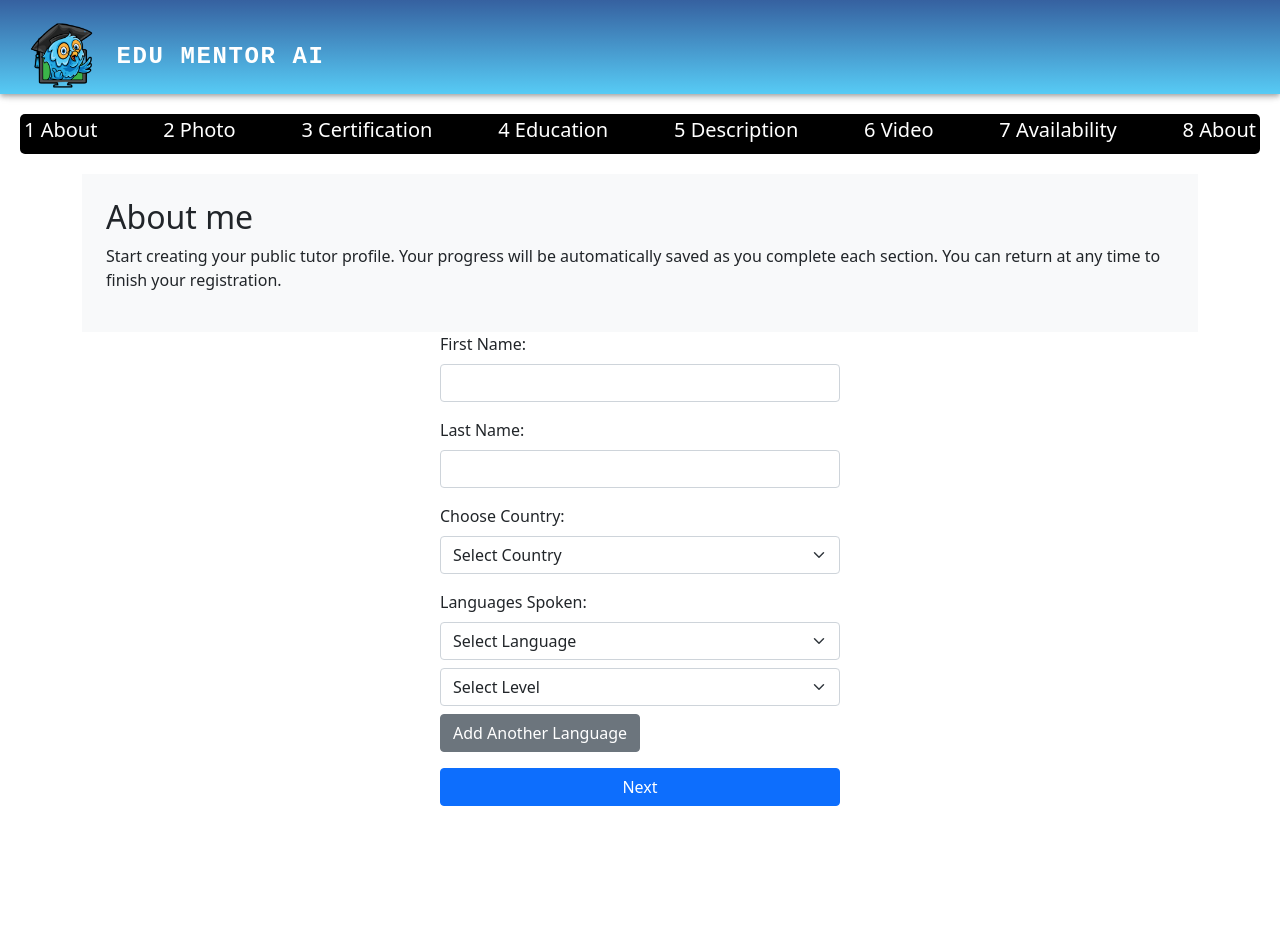
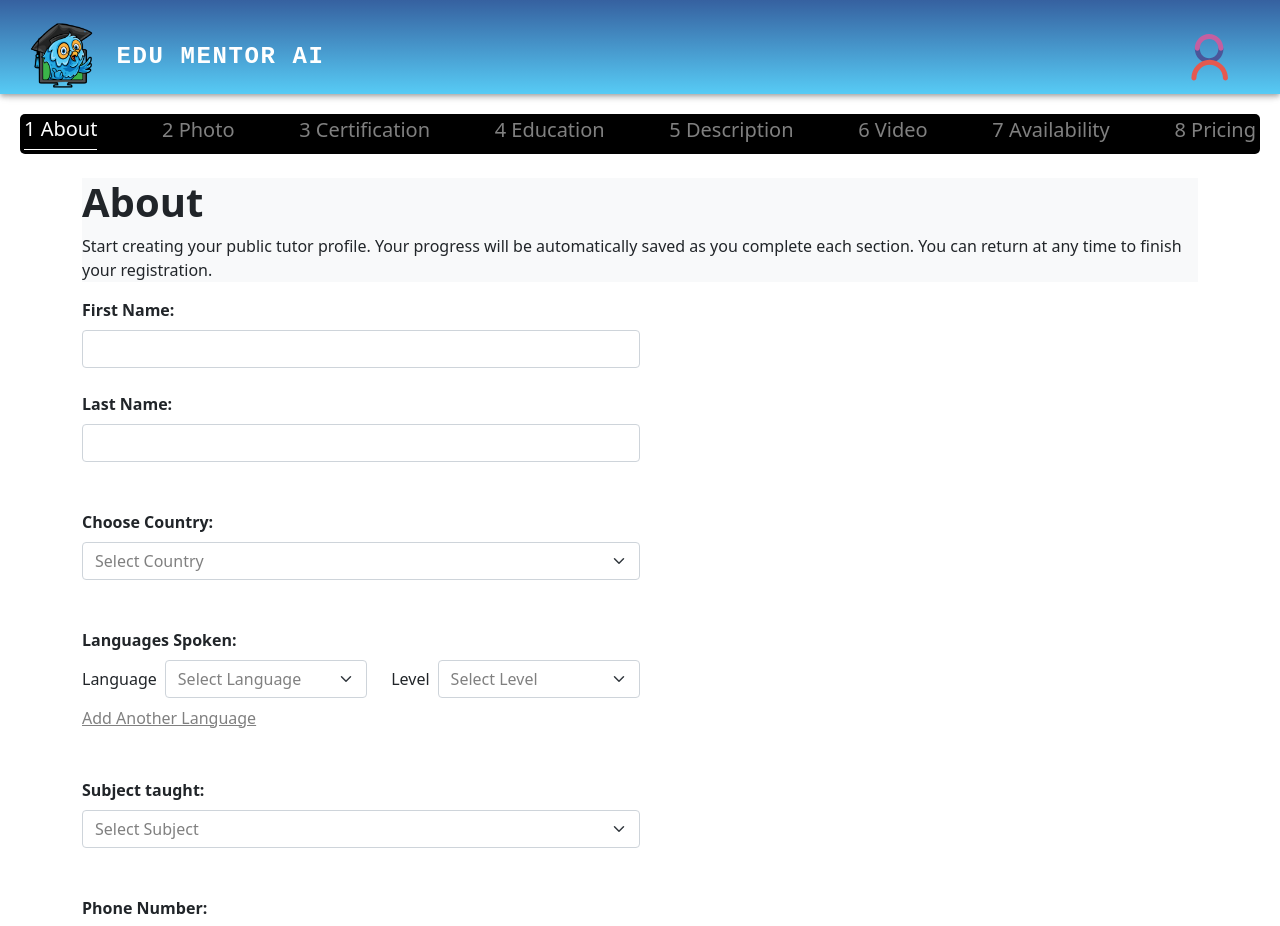
Before and after one commit to ArhumCH10/Edu-Mentor-AI, a React (Vite) app: page /tutor-signup in a window 1280 px wide. Shown: the top 926 px of the page. Before the commit the page ends 854 px from the top, so only its background shows below. Built offline with nearby package versions, Linux system fonts and the light colour scheme; the HTML template or start-up script is replaced by a standard one; a web font is replaced by a local one.

Commit message:
sign up process 1 complete

```diff
--- a/package.json
+++ b/package.json
@@ -20,8 +20,10 @@
     "react-hook-form": "^7.49.2",
     "react-hot-toast": "^2.4.1",
     "react-icons": "^4.11.0",
+    "react-phone-number-input": "^3.3.8",
     "react-query": "^3.39.3",
     "react-router-dom": "^6.17.0",
+    "react-select": "^5.8.0",
     "react-toastify": "^9.1.3",
     "styled-components": "^6.1.0"
   },
--- a/src/pages/TeacherSignUpProcess/About.jsx
+++ b/src/pages/TeacherSignUpProcess/About.jsx
@@ -1,23 +1,25 @@
 import { useState } from "react";
+import PhoneInput from "react-phone-number-input";
+import "react-phone-number-input/style.css";
+import { isValidPhoneNumber } from "react-phone-number-input";
+import "react-phone-number-input/style.css";
+import PropTypes from "prop-types";
 
-const About = () => {
+// eslint-disable-next-line no-unused-vars
+const About = ({ activePage, setActivePage, setActiveComponent }) => {
   const [formData, setFormData] = useState({
     firstName: "",
     lastName: "",
     country: "",
+    subject: "",
     languages: [{ language: "", level: "" }],
   });
+  const [isOver18, setIsOver18] = useState(false);
+  const [value, setValue] = useState();
 
-  //   const isFormValid = () => {
-  //     return (
-  //       formData.firstName &&
-  //       formData.lastName &&
-  //       formData.country &&
-  //       formData.languages.every(
-  //         (language) => language.language && language.level
-  //       )
-  //     );
-  //   };
+  const handleCheckboxChange = () => {
+    setIsOver18(!isOver18);
+  };
 
   const handleChange = (field, value) => {
     setFormData({ ...formData, [field]: value });
@@ -35,20 +37,56 @@ const About = () => {
       languages: [...formData.languages, { language: "", level: "" }],
     });
   };
+  const handleNext = () => {
+    for (const key in formData) {
+      if (!formData[key]) {
+        alert(
+          `Please fill in the ${key
+            .replace(/([A-Z])/g, " $1")
+            .toLowerCase()} field.`
+        );
+        return;
+      }
+    }
+    if (
+      formData.languages.some(
+        (language) => !language.language || !language.level
+      )
+    ) {
+      alert("Please fill in all the language details.");
+      return; // Stop execution if any language detail is missing
+    }
 
-  const handleNext = () => {
-    // Check if the form is valid before proceeding
-    // if (isFormValid()) {
-    //   // Handle form submission or navigation to the next step
-    //   console.log("Form Data:", formData);
-    // } else {
-    // }
+    // Check if the phone number is entered
+    if (!value || !isValidPhoneNumber(value)) {
+      alert("Please enter a valid phone number.");
+      return; // Stop execution if the phone number is missing or invalid
+    }
+
+    // Check if the checkbox is checked
+    if (!isOver18) {
+      alert("Please confirm that you are over 18 years old.");
+      return; // Stop execution if the checkbox is not checked
+    }
+
+    // If all checks pass, proceed with form submission or navigation
+    setActivePage((prevPage) => prevPage + 1);
+    switch (activePage) {
+      case 1:
+        setActiveComponent("Photo");
+        break;
+      // Add cases for other pages/components as needed
+      default:
+        setActiveComponent("About");
+    }
+
+    console.log("Form Data:", formData);
   };
 
   return (
-    <div className="container">
-      <div className="bg-light text-black p-4" style={{ width: "100%" }}>
-        <h2>About me</h2>
+    <div className="container mt-4">
+      <div className="bg-light text-black p-0">
+        <h1 style={{ fontWeight: "bold" }}>About</h1>
         <p>
           Start creating your public tutor profile. Your progress will be
           automatically saved as you complete each section. You can return at
@@ -56,12 +94,13 @@ const About = () => {
         </p>
       </div>
 
-      <form
-        className="mt-0 d-flex flex-column align-items-right"
-        style={{ width: "400px", margin: "auto" }}
-      >
-        <div className="mb-3">
-          <label htmlFor="firstName" className="form-label">
+      <form className="mt-0">
+        <div className="mb-3" style={{ width: "50%" }}>
+          <label
+            htmlFor="firstName"
+            className="form-label"
+            style={{ fontWeight: "bold" }}
+          >
             First Name:
           </label>
           <input
@@ -75,8 +114,12 @@ const About = () => {
           />
         </div>
 
-        <div className="mb-3">
-          <label htmlFor="lastName" className="form-label">
+        <div className="mt-4" style={{ width: "50%" }}>
+          <label
+            htmlFor="lastName"
+            className="form-label"
+            style={{ fontWeight: "bold" }}
+          >
             Last Name:
           </label>
           <input
@@ -90,8 +133,12 @@ const About = () => {
           />
         </div>
 
-        <div className="mb-3">
-          <label htmlFor="country" className="form-label">
+        <div className="mb-3 mt-5" style={{ width: "50%" }}>
+          <label
+            htmlFor="country"
+            className="form-label"
+            style={{ fontWeight: "bold" }}
+          >
             Choose Country:
           </label>
           <select
@@ -101,17 +148,27 @@ const About = () => {
             onChange={(e) => handleChange("country", e.target.value)}
             className="form-select"
             required
+            style={{ color: "grey" }}
           >
-            <option value="">Select Country</option>
+            <option value="" disabled selected>
+              Select Country
+            </option>
             <option value="us">United States</option>
             <option value="uk">United Kingdom</option>
           </select>
         </div>
 
-        <div className="mb-3">
-          <label className="form-label">Languages Spoken:</label>
+        <div className="mb-3 mt-5" style={{ width: "50%" }}>
+          <label className="form-label" style={{ fontWeight: "bold" }}>
+            Languages Spoken:
+          </label>
           {formData.languages.map((language, index) => (
-            <div key={index} className="mb-2">
+            <div
+              key={index}
+              className="mb-2"
+              style={{ display: "flex", alignItems: "center" }}
+            >
+              <label style={{ marginRight: "8px" }}>Language</label>
               <select
                 value={language.language}
                 onChange={(e) =>
@@ -119,41 +176,114 @@ const About = () => {
                 }
                 className="form-select me-2"
                 required
+                style={{ color: "grey" }}
               >
-                <option value="">Select Language</option>
+                <option value="" disabled>
+                  Select Language
+                </option>
                 <option value="english">English</option>
                 <option value="spanish">Spanish</option>
               </select>
 
+              <label style={{ marginLeft: "16px", marginRight: "8px" }}>
+                Level
+              </label>
               <select
                 value={language.level}
                 onChange={(e) =>
                   handleLanguageChange(index, "level", e.target.value)
                 }
-                className="form-select mt-2"
+                className="form-select mt-0"
                 required
+                style={{ color: "grey" }}
               >
-                <option value="">Select Level</option>
+                <option value="" disabled>
+                  Select Level
+                </option>
                 <option value="beginner">Beginner</option>
                 <option value="intermediate">Intermediate</option>
                 <option value="advanced">Advanced</option>
               </select>
             </div>
           ))}
-          <button
-            type="button"
+          <a
+            style={{
+              cursor: "pointer",
+              textDecoration: "underline",
+              color: "grey",
+            }}
             onClick={addLanguage}
-            className="btn btn-secondary"
           >
             Add Another Language
-          </button>
+          </a>
+        </div>
+
+        <div className="mb-3 mt-5" style={{ width: "50%" }}>
+          <label
+            htmlFor="subject"
+            className="form-label"
+            style={{ fontWeight: "bold" }}
+          >
+            Subject taught:
+          </label>
+          <select
+            id="subject"
+            name="choose subject"
+            value={formData.subject}
+            onChange={(e) => handleChange("subject", e.target.value)}
+            className="form-select"
+            required
+            style={{ color: "grey" }}
+          >
+            <option value="" disabled selected>
+              Select Subject
+            </option>
+            <option value="science">Science</option>
+            <option value="maths">Maths</option>
+            <option value="arts">Arts</option>
+          </select>
+        </div>
+
+        <div className="mb-3 mt-5" style={{ width: "50%" }}>
+          <label htmlFor="phone" style={{ fontWeight: "bold" }}>
+            Phone Number:
+          </label>
+          <div
+            style={{ display: "flex", alignItems: "center" }}
+            className="my-2"
+          >
+            <PhoneInput
+              international
+              value={value}
+              onChange={setValue}
+              placeholder="Enter phone number"
+            />
+          </div>
+        </div>
+
+        <div className="mb-3 mt-5" style={{ width: "50%" }}>
+          <input
+            type="checkbox"
+            id="over18"
+            checked={isOver18}
+            onChange={handleCheckboxChange}
+          />
+          <label htmlFor="over18" style={{ fontWeight: "bold" }}>
+            I confirm that I am over 18 years old
+          </label>
         </div>
 
         <button
-          type="submit"
+          type="button"
           onClick={handleNext}
-          className="btn btn-primary mb-5"
-          //   disabled={!isFormValid()}
+          className="btn btn-primary mb-4 mt-4"
+          style={{
+            background: "#7CFC00",
+            color: "black",
+            fontWeight: "bold",
+            border: 0,
+            float: "left",
+          }}
         >
           Next
         </button>
@@ -161,5 +291,9 @@ const About = () => {
     </div>
   );
 };
-
+About.propTypes = {
+  activePage: PropTypes.number.isRequired,
+  setActivePage: PropTypes.func.isRequired,
+  setActiveComponent: PropTypes.func.isRequired,
+};
 export default About;
--- /dev/null
+++ b/src/pages/TeacherSignUpProcess/Photo.jsx
@@ -0,0 +1,5 @@
+function Photo() {
+  return <div>phoyo</div>;
+}
+
+export default Photo;
--- a/src/pages/TeacherSignUpProcess/TeacherSignUpMain.jsx
+++ b/src/pages/TeacherSignUpProcess/TeacherSignUpMain.jsx
@@ -1,9 +1,45 @@
+// TeacherSignUpMain.js
+import { useState } from "react";
 import About from "./About";
+import Photo from "./Photo";
 import TeacherSignUpNavbar from "./TeacherSignUpNavbar";
 function TeacherSignUpMain() {
+  const [activePage, setActivePage] = useState(1);
+  const [activeComponent, setActiveComponent] = useState("About");
+
+  const handlePageChange = (page) => {
+    setActivePage(page);
+    setActiveComponent(getActiveComponent(page));
+  };
+
+  const getActiveComponent = (page) => {
+    switch (page) {
+      case 1:
+        return "About";
+      case 2:
+        return "Photo";
+        case 3:
+        return "Certification";
+        case 4:
+        return "Education";
+        case 5:
+        return "Description";
+        case 6:
+        return"Video";
+        case 7:
+        return "Availability";
+        case 8:
+        return "Pricing";
+      // Add cases for other pages/components as needed
+      default:
+        return "About";
+    }
+  };
+
   return (
     <>
       <TeacherSignUpNavbar currentImageIndex={0} />
+
       <div
         style={{
           display: "flex",
@@ -21,32 +57,35 @@ function TeacherSignUpMain() {
           padding: "4px",
         }}
       >
-        <div>
-          <h5>1 About</h5>
-        </div>
-        <div>
-          <h5>2 Photo</h5>
-        </div>
-        <div>
-          <h5>3 Certification</h5>
-        </div>
-        <div>
-          <h5>4 Education</h5>
-        </div>
-        <div>
-          <h5>5 Description</h5>
-        </div>
-        <div>
-          <h5>6 Video</h5>
-        </div>
-        <div>
-          <h5>7 Availability</h5>
-        </div>
-        <div>
-          <h5>8 About</h5>
-        </div>
+        {[1, 2, 3, 4, 5, 6, 7, 8].map((page) => (
+          <div
+            key={page}
+            style={{
+              borderBottom: activePage === page ? "1px solid white" : "none",
+              cursor: "pointer",
+              color: activePage === page ? "white" : "grey",
+            }}
+            onClick={() => handlePageChange(page)}
+          >
+            <h5>{`${page} ${getActiveComponent(page)}`}</h5>
+          </div>
+        ))}
       </div>
-      <About />
+      {/* Render active component based on the state */}
+      {activeComponent === "About" && (
+        <About
+          activePage={activePage}
+          setActivePage={handlePageChange}
+          setActiveComponent={setActiveComponent}
+        />
+      )}
+      {activeComponent === "Photo" && (
+        <Photo
+          activePage={activePage}
+          setActivePage={handlePageChange}
+          setActiveComponent={setActiveComponent}
+        />
+      )}
     </>
   );
 }
--- a/src/pages/TeacherSignUpProcess/TeacherSignUpNavbar.jsx
+++ b/src/pages/TeacherSignUpProcess/TeacherSignUpNavbar.jsx
@@ -1,10 +1,12 @@
-// Assuming you want to export TeacherSignUpNavbar
 import AppBar from "@mui/material/AppBar";
 import React from "react";
 import Toolbar from "@mui/material/Toolbar";
 import Container from "@mui/material/Container";
 import Logo2 from "./Logo2";
 import PropTypes from "prop-types";
+import Button from "@mui/material/Button";
+import Menu from "@mui/material/Menu";
+import MenuItem from "@mui/material/MenuItem";
 
 const gradients = [
   ["#3661a0", "#57cbf5"],
@@ -17,6 +19,16 @@ function TeacherSignUpNavbar({ currentImageIndex }) {
     gradients[0]
   );
 
+  const [anchorEl, setAnchorEl] = React.useState(null);
+
+  const handleClick = (event) => {
+    setAnchorEl(event.currentTarget);
+  };
+
+  const handleClose = () => {
+    setAnchorEl(null);
+  };
+
   React.useEffect(() => {
     setBackgroundGradient(gradients[currentImageIndex % gradients.length]);
   }, [currentImageIndex]);
@@ -28,6 +40,9 @@ function TeacherSignUpNavbar({ currentImageIndex }) {
         sx={{
           paddingTop: "20px",
           background: `linear-gradient(to bottom, ${backgroundGradient[0]}, ${backgroundGradient[1]})`,
+          display: "flex",
+          justifyContent: "space-between",
+          alignItems: "center",
         }}
       >
         <Toolbar disableGutters>
@@ -49,6 +64,48 @@ function TeacherSignUpNavbar({ currentImageIndex }) {
             EDU MENTOR AI
           </a>
         </Toolbar>
+
+        {/* Button with SVG and Dropdown */}
+        <Button
+          onClick={handleClick}
+          style={{ color: "white", marginRight: "1em" }}
+        >
+          <svg
+            viewBox="0 0 1024 1024"
+            className="icon"
+            version="1.1"
+            xmlns="http://www.w3.org/2000/svg"
+            fill="#000000"
+          >
+            <g id="SVGRepo_bgCarrier" strokeWidth="0"></g>
+            <g
+              id="SVGRepo_tracerCarrier"
+              strokeLinecap="round"
+              strokeLinejoin="round"
+            ></g>
+            <g id="SVGRepo_iconCarrier">
+              <path
+                d="M691.573 338.89c-1.282 109.275-89.055 197.047-198.33 198.331-109.292 1.282-197.065-90.984-198.325-198.331-0.809-68.918-107.758-68.998-106.948 0 1.968 167.591 137.681 303.31 305.272 305.278C660.85 646.136 796.587 503.52 798.521 338.89c0.811-68.998-106.136-68.918-106.948 0z"
+                fill="#4A5699"
+              ></path>
+              <path
+                d="M294.918 325.158c1.283-109.272 89.051-197.047 198.325-198.33 109.292-1.283 197.068 90.983 198.33 198.33 0.812 68.919 107.759 68.998 106.948 0C796.555 157.567 660.839 21.842 493.243 19.88c-167.604-1.963-303.341 140.65-305.272 305.278-0.811 68.998 106.139 68.919 106.947 0z"
+                fill="#C45FA0"
+              ></path>
+              <path
+                d="M222.324 959.994c0.65-74.688 29.145-144.534 80.868-197.979 53.219-54.995 126.117-84.134 201.904-84.794 74.199-0.646 145.202 29.791 197.979 80.867 54.995 53.219 84.13 126.119 84.79 201.905 0.603 68.932 107.549 68.99 106.947 0-1.857-213.527-176.184-387.865-389.716-389.721-213.551-1.854-387.885 178.986-389.721 389.721-0.601 68.991 106.349 68.933 106.949 0.001z"
+                fill="#E5594F"
+              ></path>
+            </g>
+          </svg>
+        </Button>
+        <Menu
+          anchorEl={anchorEl}
+          open={Boolean(anchorEl)}
+          onClose={handleClose}
+        >
+          <MenuItem onClick={handleClose}>Log Out</MenuItem>
+        </Menu>
       </Container>
     </AppBar>
   );
```
Also changed, not shown: 1 other file (tests, documents, lock files or other folders).
